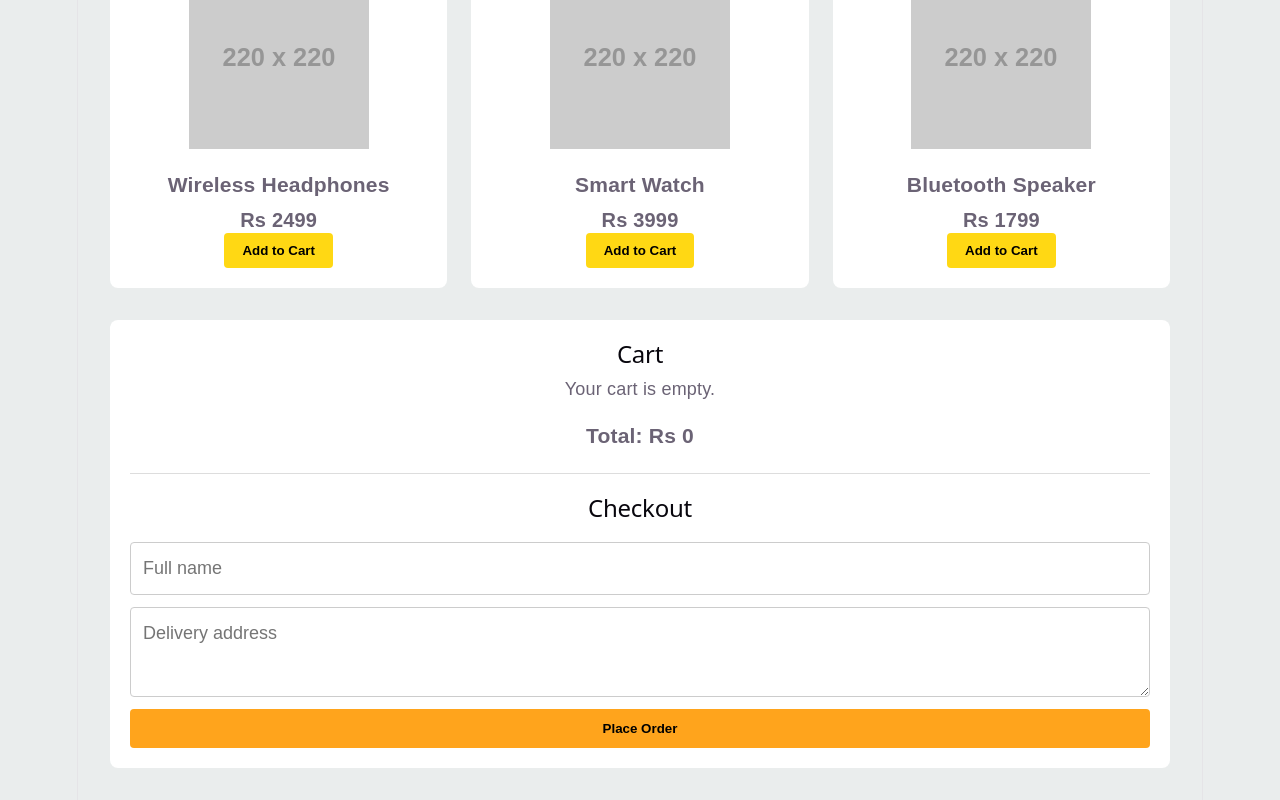
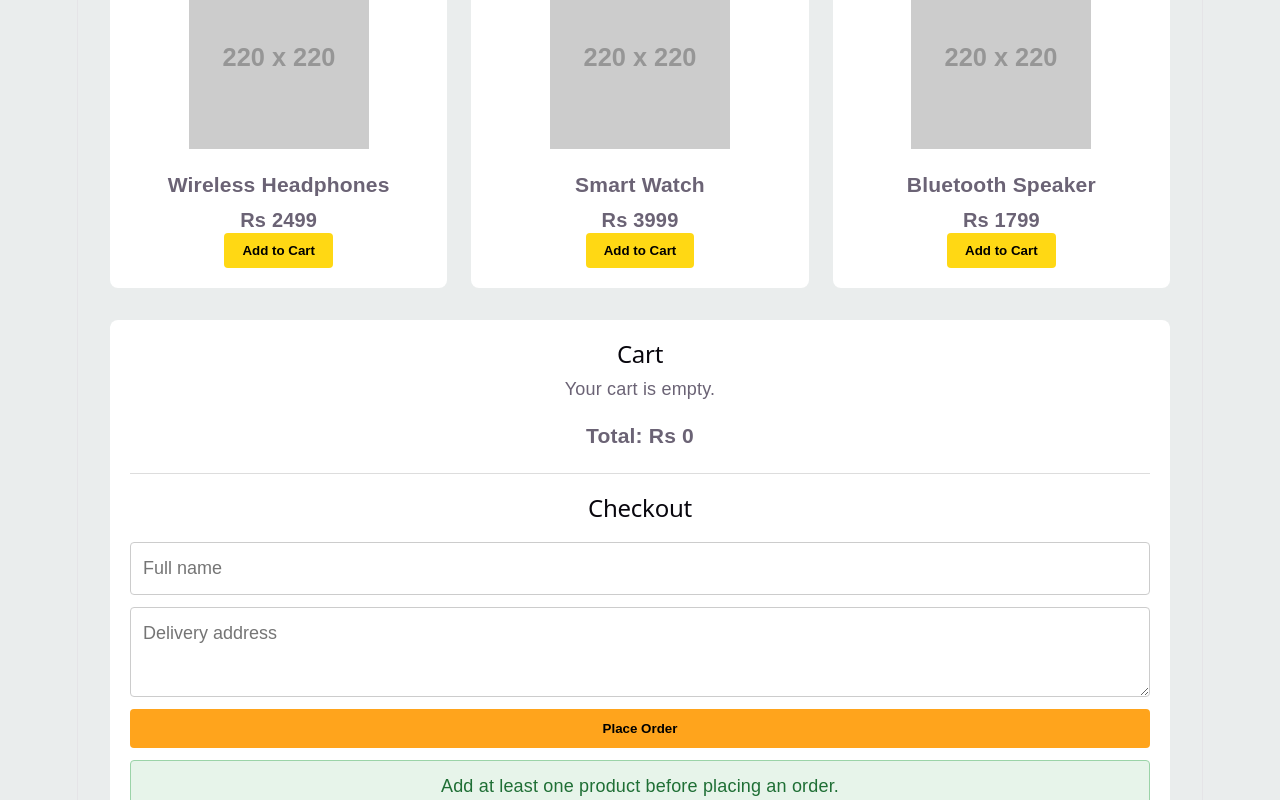
Before and after one commit to GnaneshAnguluri/Amazon_clone, a React app in the folder frontend/: page / in a window 1280 px wide. Both pictures are taken after a click on the button "Place Order". Shown: the part 183-983 px from the top of the page. Built offline with nearby package versions, Linux system fonts and the light colour scheme; the HTML template or start-up script is replaced by a standard one.

Commit message:
feat: add order success message

```diff
--- a/frontend/src/App.css
+++ b/frontend/src/App.css
@@ -135,3 +135,12 @@ body {
   font-weight: bold;
   padding: 12px 18px;
 }
+
+.order-message {
+  background: #e7f4ea;
+  border: 1px solid #9bd3a8;
+  border-radius: 4px;
+  color: #1f6f35;
+  margin: 0;
+  padding: 12px;
+}
--- a/frontend/src/App.jsx
+++ b/frontend/src/App.jsx
@@ -28,6 +28,9 @@ const products = [
 function App() {
   const [cartItems, setCartItems] = useState([])
   const [searchText, setSearchText] = useState('')
+  const [customerName, setCustomerName] = useState('')
+  const [deliveryAddress, setDeliveryAddress] = useState('')
+  const [orderMessage, setOrderMessage] = useState('')
 
   const addToCart = (product) => {
     setCartItems([...cartItems, product])
@@ -48,6 +51,23 @@ function App() {
   const filteredProducts = products.filter((product) => {
     return product.title.toLowerCase().includes(searchText.toLowerCase())
   })
+
+  const placeOrder = () => {
+    if (cartItems.length === 0) {
+      setOrderMessage('Add at least one product before placing an order.')
+      return
+    }
+
+    if (!customerName || !deliveryAddress) {
+      setOrderMessage('Please enter your name and delivery address.')
+      return
+    }
+
+    setOrderMessage(`Order placed successfully for ${customerName}.`)
+    setCartItems([])
+    setCustomerName('')
+    setDeliveryAddress('')
+  }
 
   return (
     <div className="app">
@@ -95,9 +115,19 @@ function App() {
 
           <div className="checkout-form">
             <h2>Checkout</h2>
-            <input type="text" placeholder="Full name" />
-            <textarea placeholder="Delivery address"></textarea>
-            <button>Place Order</button>
+            <input
+              type="text"
+              placeholder="Full name"
+              value={customerName}
+              onChange={(event) => setCustomerName(event.target.value)}
+            />
+            <textarea
+              placeholder="Delivery address"
+              value={deliveryAddress}
+              onChange={(event) => setDeliveryAddress(event.target.value)}
+            ></textarea>
+            <button onClick={placeOrder}>Place Order</button>
+            {orderMessage && <p className="order-message">{orderMessage}</p>}
           </div>
         </section>
       </main>
```
